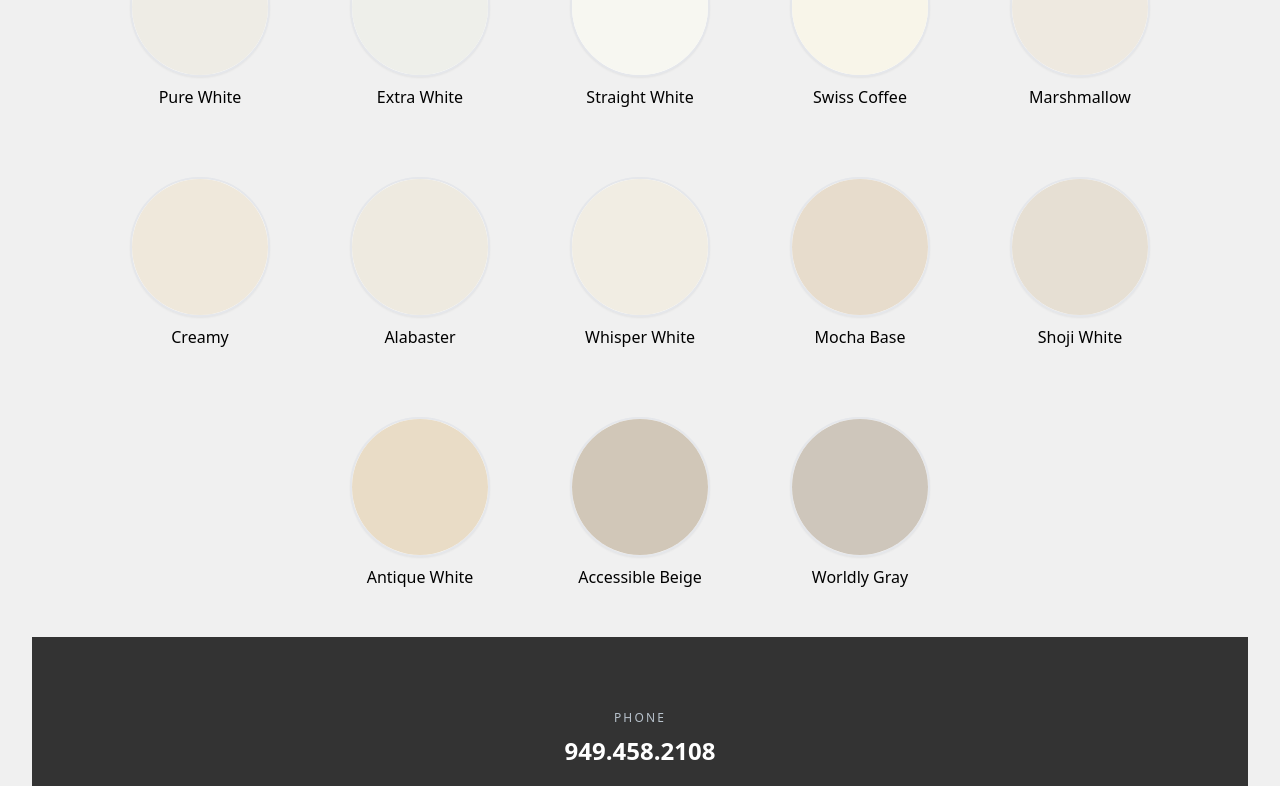
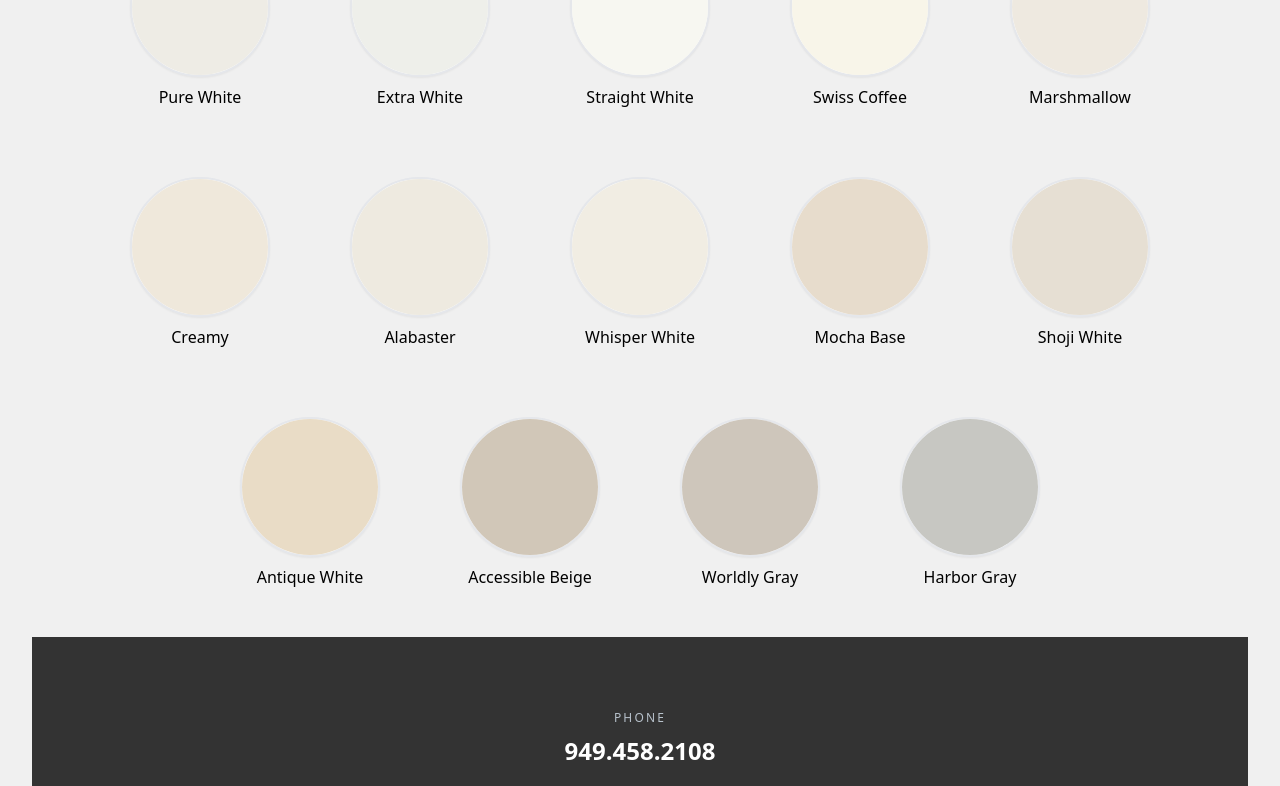
Before and after one commit to CrisSal2/APlus-Color-Selection, a React (Vite) app: page / in a window 1280 px wide. Shown: the part 467-1253 px from the top of the page. Built offline with nearby package versions, Linux system fonts and the light colour scheme.

Commit message:
added harbor gray to catalog

```diff
--- a/src/data/colors.js
+++ b/src/data/colors.js
@@ -142,6 +142,17 @@ name: "Worldly Gray",
 image: "/colors/Worldly Gray.png",
 driveUrl: "https://drive.google.com/file/d/13acraMADhZ69TlLoQkyB10azGdHXDL69/view?usp=sharing",
 },
+
+
+    /* Harbor Gray - rgb: 199, 199, 194 */
+
+
+{
+id: "Harbor Gray",
+name: "Harbor Gray",
+image: "/colors/Harbor Gray.png",
+driveUrl: "https://drive.google.com/file/d/1havboN0EIWXHwxyMAXUnFEwlUDcRMVDY/view?usp=sharing",
+},
 ];
 
 
```
Also changed, not shown: public/colors/Harbor Gray.png (added).
